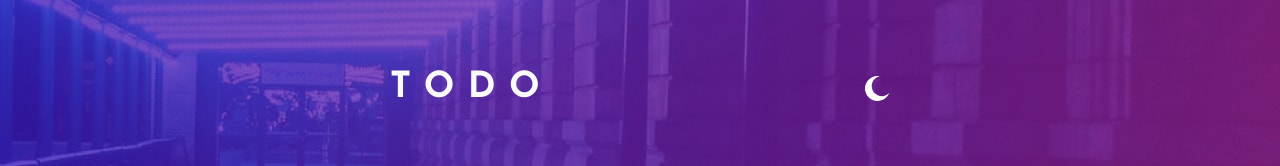
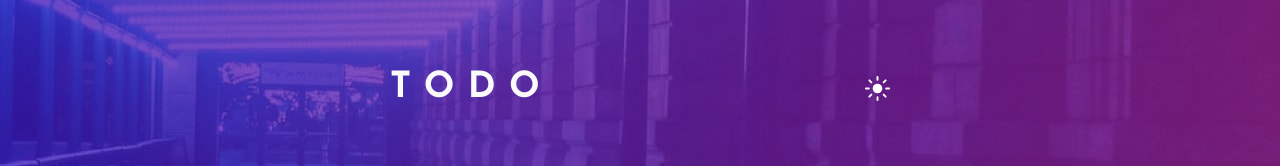
Before and after one commit to jankamon/todo-app-react, a React (Create React App) app: page / in a window 1280 px wide. Shown: the top 166 px of the page. Built offline with nearby package versions, Linux system fonts and the light colour scheme.

Commit message:
switched theme toggle icons

```diff
--- a/src/Components/Header/Header.css
+++ b/src/Components/Header/Header.css
@@ -24,9 +24,9 @@ span {
 }
 
 span.light-theme  {
-    background-image: url('./images/icon-sun.svg');
+    background-image: url('./images/icon-moon.svg');
 }
 
 span.dark-theme {
-    background-image: url('./images/icon-moon.svg');
+    background-image: url('./images/icon-sun.svg');
 }
```
